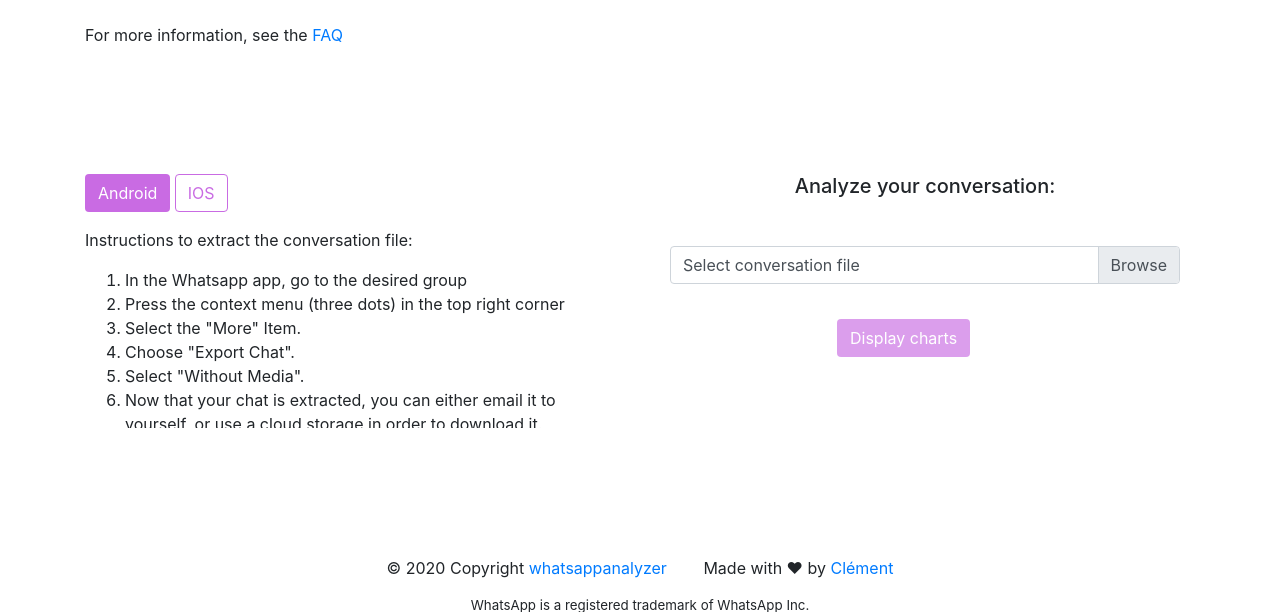
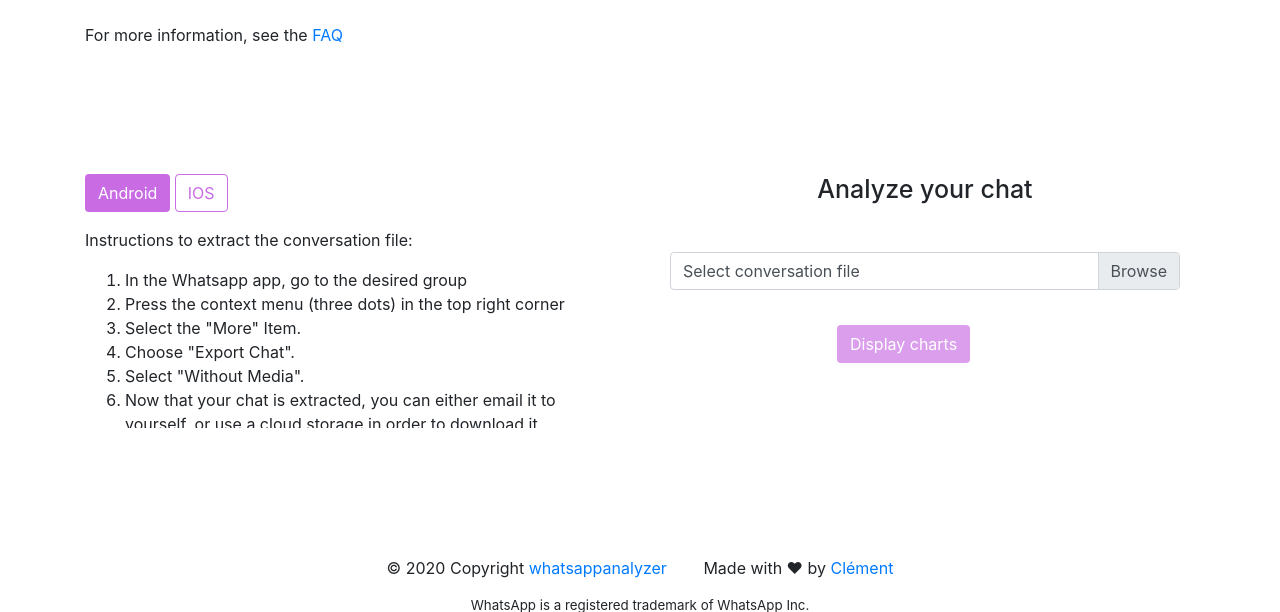
Before and after one commit to clemsau/whatsapp-analyzer, a Flask app: page / in a window 1280 px wide. Shown: the part 218-830 px from the top of the page. Run offline with Flask 2, Linux system fonts and the light colour scheme; some libraries are stand-ins or nearby versions.

Commit message:
Add h1 to index for SEO purposes

```diff
--- a/static/css/style.css
+++ b/static/css/style.css
@@ -59,7 +59,9 @@
     font-size: smaller;
 }
 
-
+.small-title {
+    font-size: 25px;
+}
 
 /* Ids */
 
@@ -76,3 +78,5 @@
     visibility: hidden;
     margin: 0.2rem;
 }
+
+#faq-title {margin-top: 0}
--- a/templates/faq.html
+++ b/templates/faq.html
@@ -8,7 +8,7 @@
 {% block main %}
 
     <div class="container">
-        <h1 class="text-center m-vertical-margin">FAQ</h1>
+        <h1 class="text-center m-vertical-margin" id="faq-title">FAQ</h1>
         <ul>
             <li><h3>What is going on with my data ?</h3></li>
         </ul>
--- a/templates/index.html
+++ b/templates/index.html
@@ -66,17 +66,17 @@
                 </div>
             </div>
             <div class="col-sm-6">
-                <h5 class="text-center m-margin-bottom">Analyze your conversation:</h5>
+                <h1 class="text-center m-margin-bottom small-title">Analyze your chat</h1>
                 <form method="post" action="/analysis" enctype="multipart/form-data">
                     <div class="container">
                         <div class="custom-file">
                           <input type="file" class="custom-file-input" id="file" name="file" accept=".txt">
                           <label class="custom-file-label" for="file" id="file-label">Select conversation file</label>
                           <div class="row">
-                              <div class="mx-auto s-margin-top">
+                              <div class="mx-auto text-center s-margin-top">
                                   <button class="btn" id="display-charts-button">Display charts</button>
                                   <div class="spinner-border" id="processing-spinner" role="status">
-                                      <span class="sr-only">Loading...</span>
+                                      <span class="sr-only"></span>
                                   </div>
                               </div>
                           </div>
```
